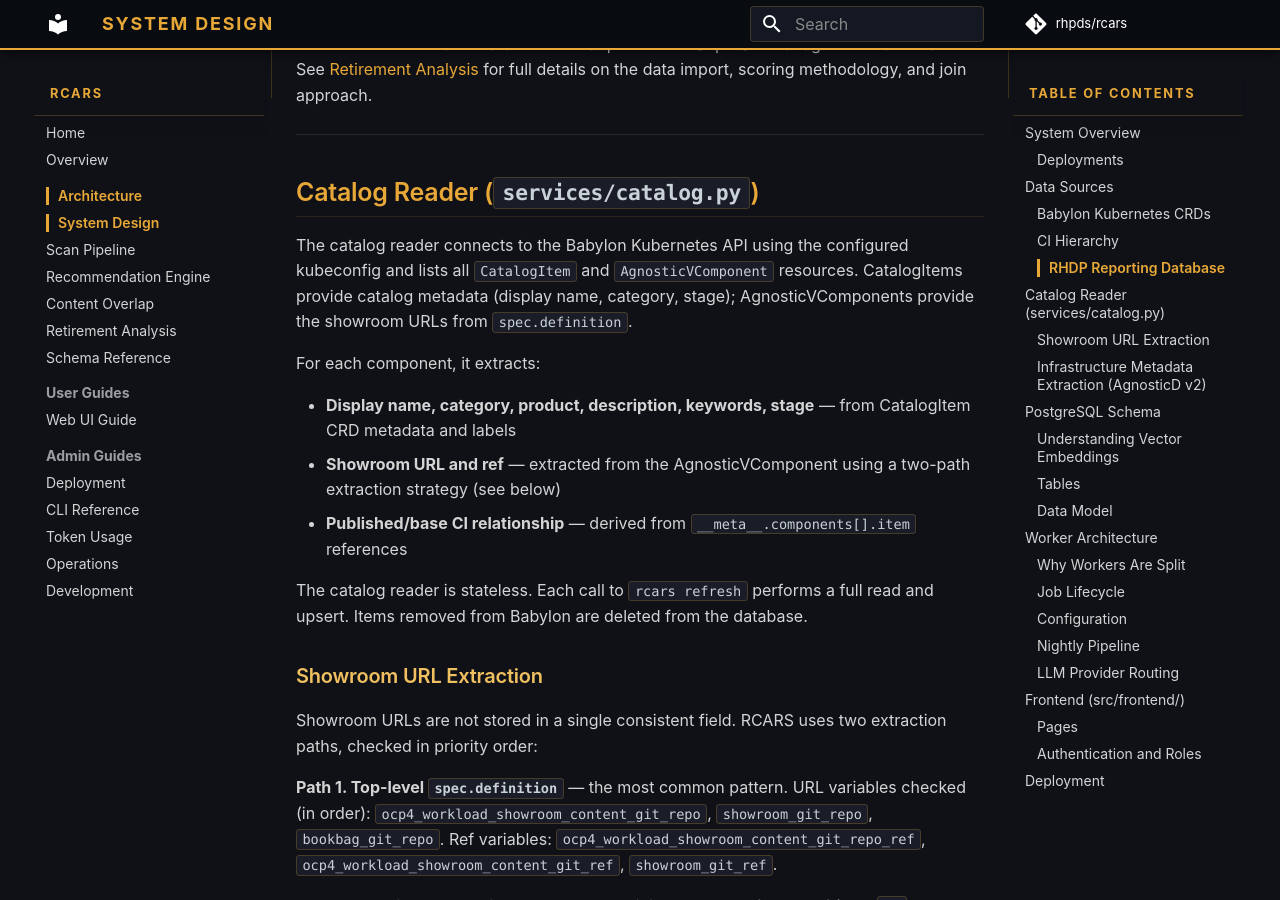
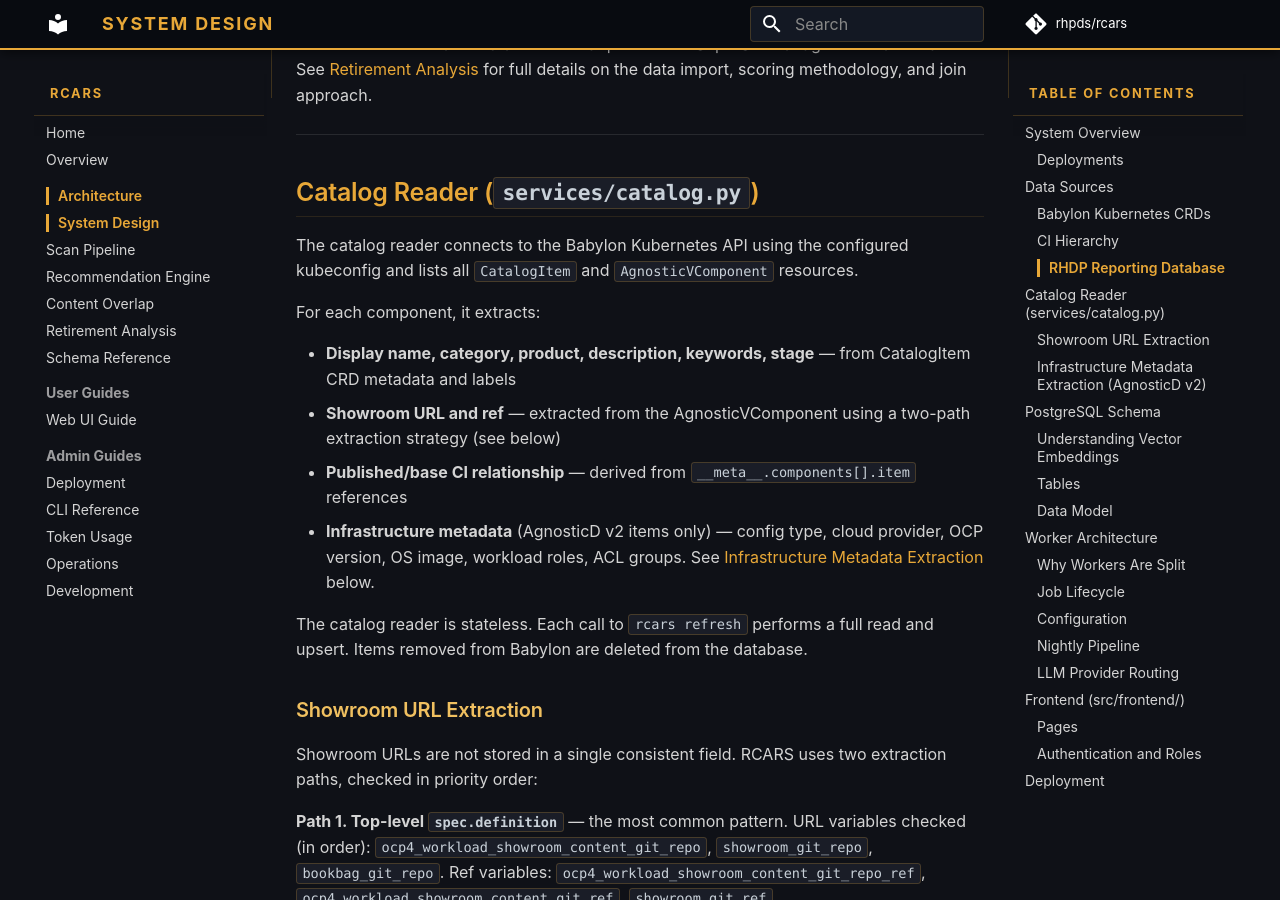
Before and after one commit to rhpds/rcars, an MkDocs documentation site: the page built from docs/architecture/system-design.md, in a window 1280 px wide and 900 px high, scrolled down 2660 px. Built offline with MkDocs 1.6.1 and Material for MkDocs 9.7.7, drawn with Linux system fonts in a browser that asks for light colours; comment, search, counter and statistics services are not loaded.

Commit message:
docs: Add infrastructure metadata to Catalog Reader extraction list
The bullet list was missing v2 infra fields (config type, cloud,
OCP version, workloads, ACL groups) that are extracted during
catalog refresh. Links to the detailed section below.

Co-Authored-By: Claude Opus 4.6 (1M context) <noreply@anthropic.com>

```diff
--- a/docs/architecture/system-design.md
+++ b/docs/architecture/system-design.md
@@ -109,13 +109,14 @@ RCARS imports usage, sales, and cost data from the RHDP reporting database via a
 
 ## Catalog Reader (`services/catalog.py`)
 
-The catalog reader connects to the Babylon Kubernetes API using the configured kubeconfig and lists all `CatalogItem` and `AgnosticVComponent` resources. CatalogItems provide catalog metadata (display name, category, stage); AgnosticVComponents provide the showroom URLs from `spec.definition`.
+The catalog reader connects to the Babylon Kubernetes API using the configured kubeconfig and lists all `CatalogItem` and `AgnosticVComponent` resources.
 
 For each component, it extracts:
 
 - **Display name, category, product, description, keywords, stage** — from CatalogItem CRD metadata and labels
 - **Showroom URL and ref** — extracted from the AgnosticVComponent using a two-path extraction strategy (see below)
 - **Published/base CI relationship** — derived from `__meta__.components[].item` references
+- **Infrastructure metadata** (AgnosticD v2 items only) — config type, cloud provider, OCP version, OS image, workload roles, ACL groups. See [Infrastructure Metadata Extraction](#infrastructure-metadata-extraction-agnosticd-v2) below.
 
 The catalog reader is stateless. Each call to `rcars refresh` performs a full read and upsert. Items removed from Babylon are deleted from the database.
 
```
